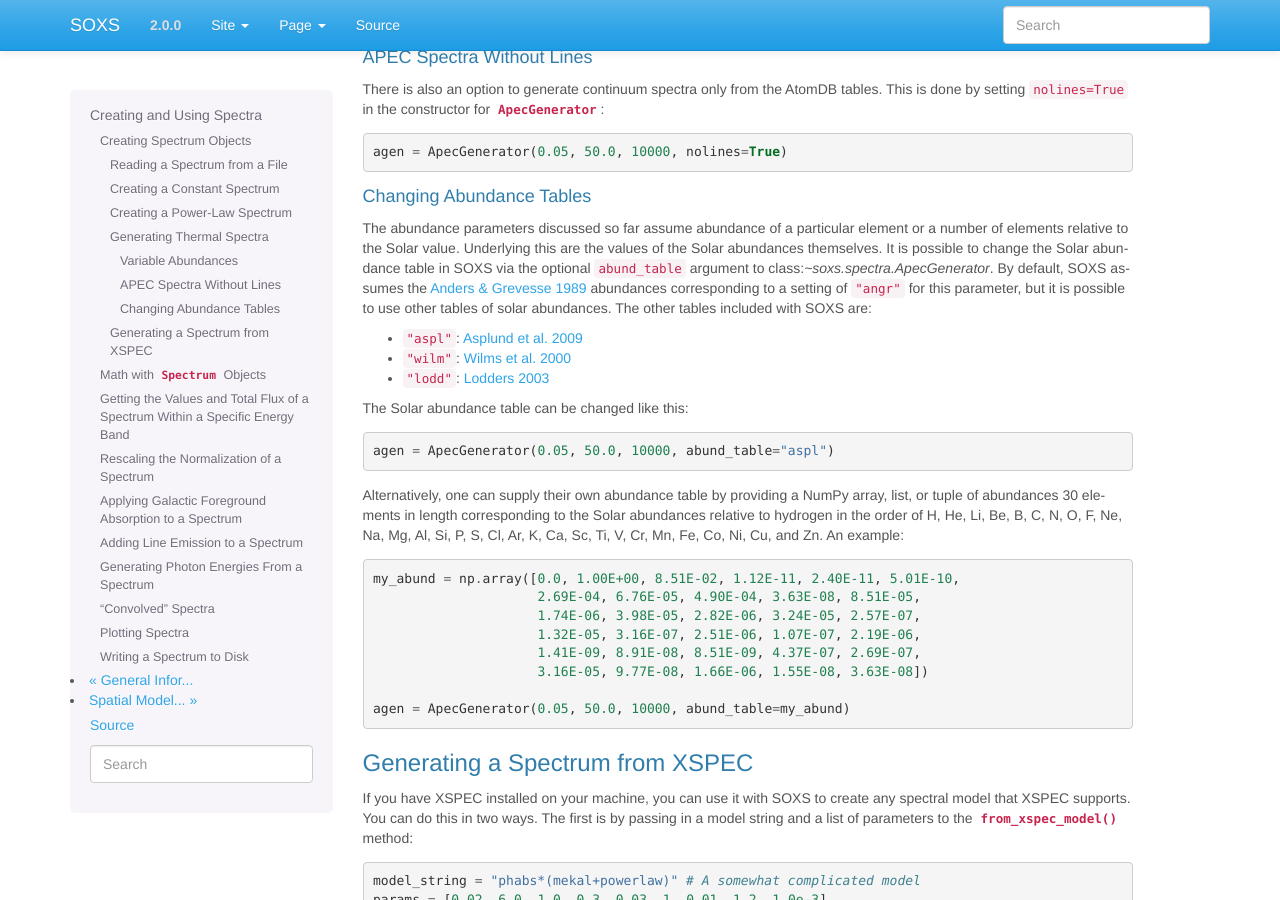
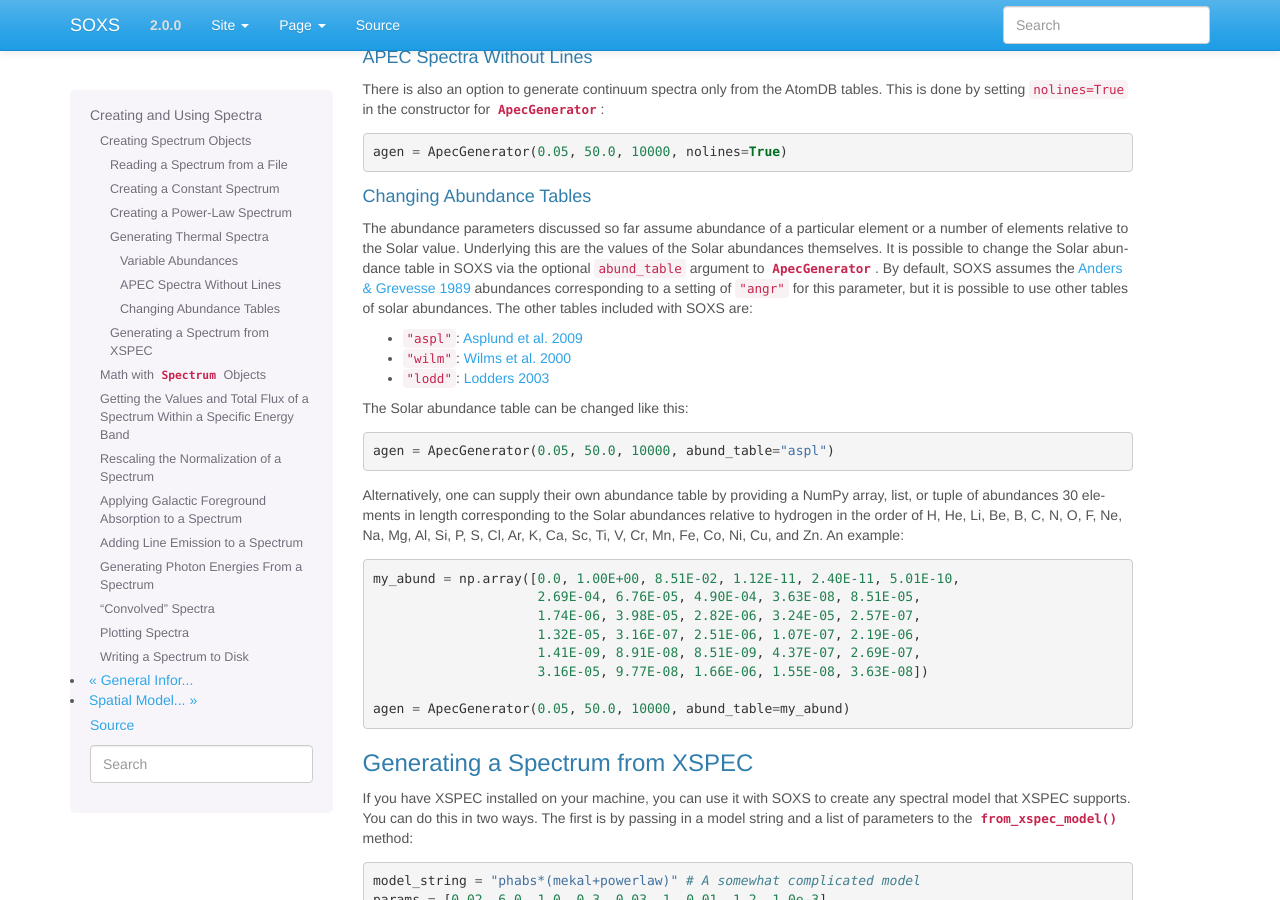
Before and after one commit to lynx-x-ray-observatory/soxs, a Sphinx documentation site: the page built from doc/source/users_guide/spectra.rst, in a window 1280 px wide and 900 px high, scrolled down 2469 px. Built offline with Sphinx 7.4.7, drawn with Linux system fonts in a browser that asks for light colours.

Commit message:
Doc fixes

```diff
--- a/doc/source/changelog.rst
+++ b/doc/source/changelog.rst
@@ -87,7 +87,7 @@ Changes to Instrument Specifications
   specifications.
 * When defining instrument specifications, it is now possible to specify a per-chip
   particle background model. See :ref:`custom-instruments` for more details.
-* An instrument specification for the `*AXIS* <http://axis.astro.umd.edu>`_ mission
+* An instrument specification for the `AXIS <http://axis.astro.umd.edu>`_ mission
   concept has been added.
 
 Version 1.3.0
--- a/doc/source/users_guide/spectra.rst
+++ b/doc/source/users_guide/spectra.rst
@@ -199,7 +199,7 @@ The abundance parameters discussed so far assume abundance of a particular
 element or a number of elements relative to the Solar value. Underlying this
 are the values of the Solar abundances themselves. It is possible to change the
 Solar abundance table in SOXS via the optional ``abund_table`` argument to
-class:`~soxs.spectra.ApecGenerator`. By default, SOXS assumes the
+:class:`~soxs.spectra.ApecGenerator`. By default, SOXS assumes the
 `Anders & Grevesse 1989 <http://adsabs.harvard.edu/abs/1989GeCoA..53..197A>`_
 abundances corresponding to a setting of ``"angr"`` for this parameter, but it
 is possible to use other tables of solar abundances. The other tables included
```
